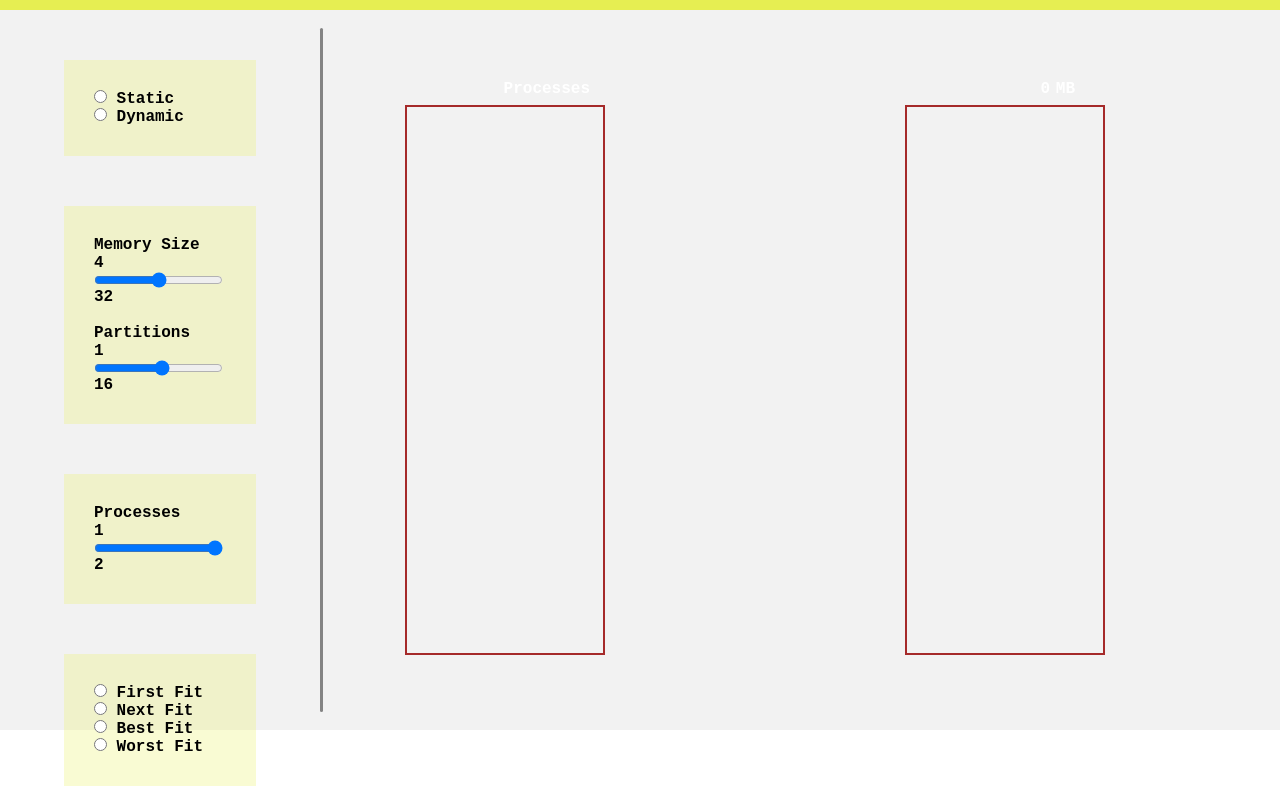
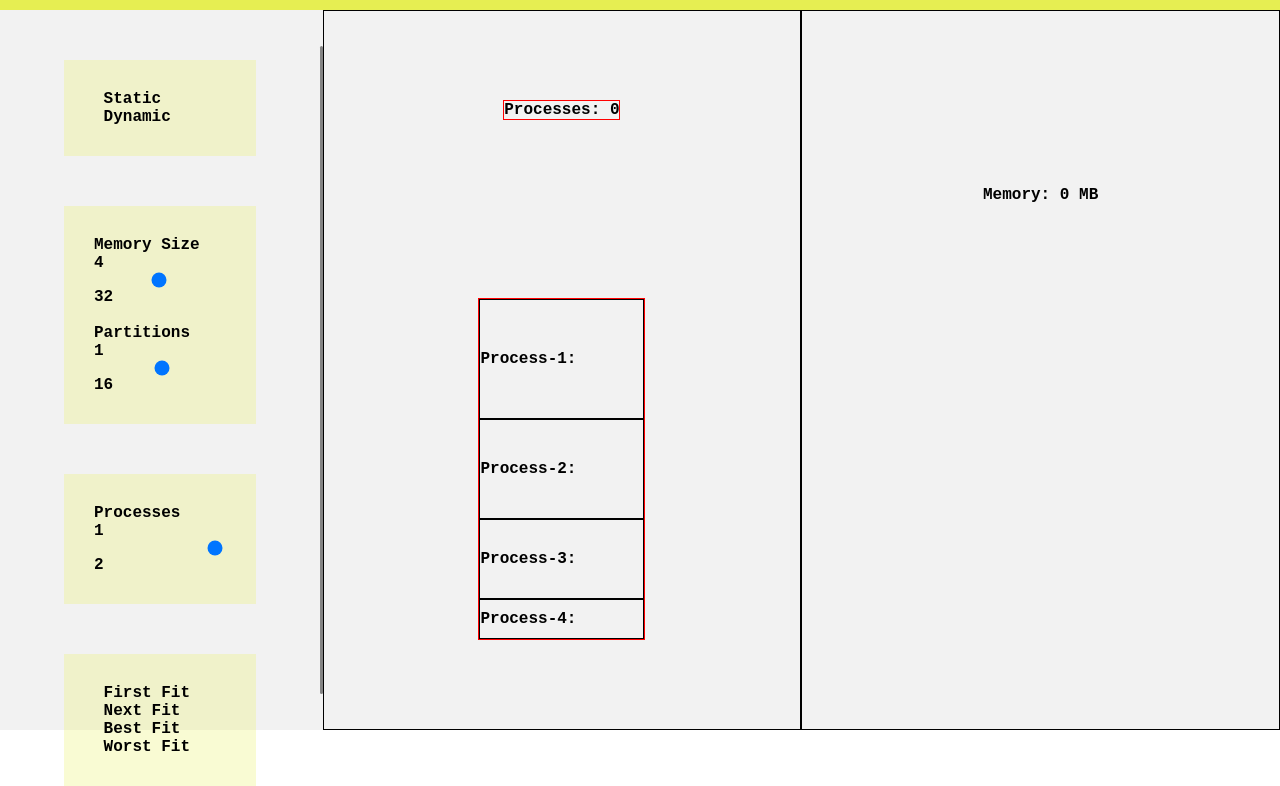
Before and after one commit to Shahmeer-Nasir/Memory-Management, a plain HTML site: page index.html in a window 1280 px wide. Shown: the part 70-856 px from the top of the page. Drawn offline with Linux system fonts and the light colour scheme.

Commit message:
new-layout

```diff
--- a/index.html
+++ b/index.html
@@ -17,7 +17,7 @@
 
         <div class="input-container">
 
-            <div id="option-a" class="option">
+            <div class="option">
 
                 <!-- Static partition -->
                 <input type="radio" id="static" name="partition-type" onclick="UpdateType(this.id)">
@@ -29,7 +29,7 @@
                 <label for="dynamic">Dynamic</label>
 
             </div>
-            <div id="option-b" class="option">
+            <div class="option">
 
                 <!-- Memory Size -->
                 <label for="memory">Memory Size</label>
@@ -49,7 +49,7 @@
 
             </div>
 
-            <div id="option-c" class="option">
+            <div class="option">
 
                 <!-- Processes -->
                 <label for="processes">Processes</label>
@@ -60,7 +60,7 @@
 
             </div>
 
-            <div id="option-d" class="option">
+            <div class="option">
 
                 <!-- First fit -->
                 <input type="radio" id="firstfit" name="algo" onclick="CheckType(this.id)">
@@ -89,15 +89,31 @@
 
         <div class="division"></div>
 
+        <!-- Output container -->
         <div class="output-container">
 
-            <div id="process-label">Processes</div>
-            <div id="process-container">
-                <!-- <div class="process"><input type="text"></div> -->
+            <!-- Process container -->
+            <div class="process-container">
+                <div class="process-label">
+                    Processes: <span id="num-of-processes">0</span>
+                </div>
+                <div id="process-stack">
+                    <div class="proc">Process-1: <input type="text" id="proc-1"></div>
+                    <div class="proc">Process-2: <input type="text" id="proc-2"></div>
+                    <div class="proc">Process-3: <input type="text" id="proc-3"></div>
+                    <div class="proc">Process-4: <input type="text" id="proc-4"></div>
+                </div>
             </div>
 
-            <div id="ram-size">0</div><div id="ram-unit">MB</div>
-            <div id="ram">
+            <!-- Memory container -->
+            <div class="memory-container">
+                <div class="memory-label">
+                    Memory: <span id="memory-size">0</span><span id="memory-unit"> MB</span>
+                </div>
+
+                <div id="memory">
+
+                </div>
             </div>
         </div>
     </div>
--- a/style.css
+++ b/style.css
@@ -5,6 +5,10 @@
 
 body {
     font-family: 'Courier New', Courier, monospace;
+}
+
+input {
+    all: unset;
 }
 
 .heading-container {
@@ -37,25 +41,78 @@ h1 {
     height: 100%;
 }
 
-.division {
-    background-color: rgba(25, 25, 25, 0.5);
-    height: 95%;
-    width: 3px;
-    border-radius: 10px;
-}
-
-.output-container {
-    width: 75%;
-    height: 100%;
-}
-
 .option {
     background-color: rgba(230, 238, 82, 0.25);
     margin-top: 50px;
     padding: 30px 30px;
 }
 
-#output {
+.division {
+    background-color: rgba(25, 25, 25, 0.5);
+    height: 90%;
+    width: 3px;
+    border-radius: 10px;
+}
+
+.output-container {
+    box-sizing: border-box;
+    display: flex;
+    width: 75%;
+    height: 100%;
+}
+
+.process-container, .memory-container {
+    box-sizing: border-box;
+    border: 1px solid black;
+    display: grid;
+    place-items: center;
+    width: 50%;
+    height: 100%;
+}
+
+#process-stack {
+
+}
+
+.proc {
+    box-sizing: border-box;
+    border: 1px solid black;
+}
+
+.proc > input {
+    width: 50px;
+}
+
+#proc-1 {
+    padding: 50 0;
+}
+
+#proc-2 {
+    padding: 40 0;
+}
+
+#proc-3 {
+    padding: 30 0;
+}
+
+#proc-4 {
+    padding: 10 0;
+}
+
+#process-stack, .process-label {
+    border: 1px solid red;
+}
+
+#process-stack {
+    box-sizing: border-box;
+    width: 35%;
+}
+
+
+
+
+
+/* #output {
     background-color: #878787;
 }
 
@@ -117,7 +174,7 @@ h1 {
 
 .green {
     background-color: darkgreen;
-}
+} */
 
 /* #ram > .process {
     background-color: darkolivegreen;
```
Also changed, not shown: app.js (+32 -32 lines).
